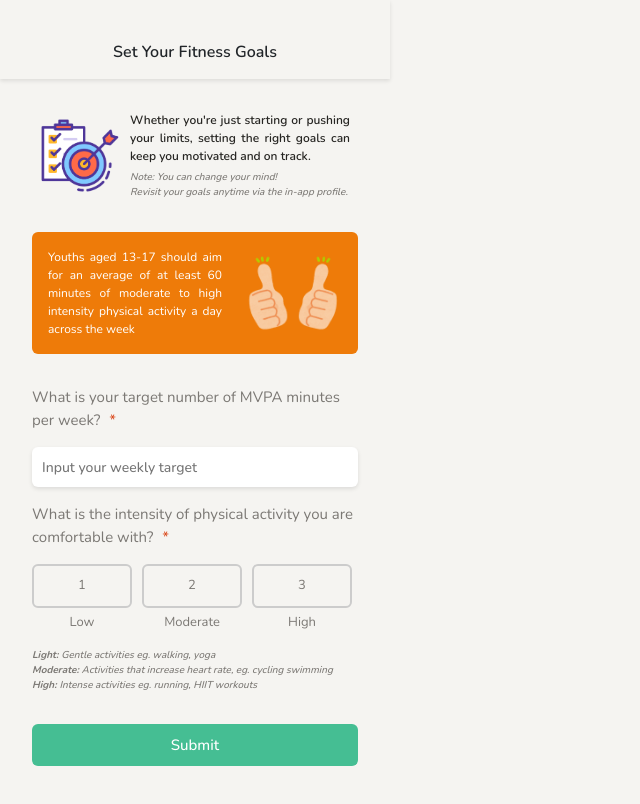
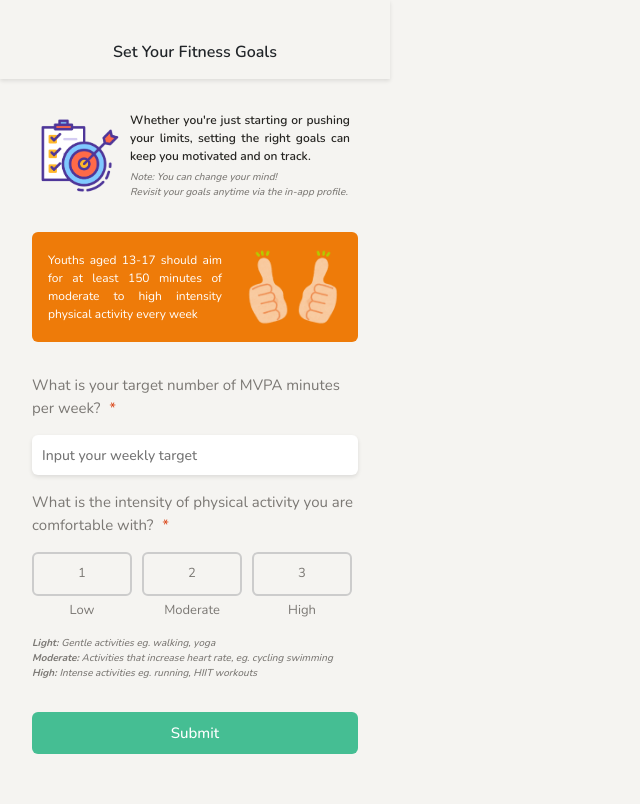
Before and after one commit to sherrykjy/IS483, a Vue app in the folder h365/: page /goal in a window 1280 px wide. Shown: the top 804 px of the page, without its empty margins (0-640 px from the left). Built offline with nearby package versions, Linux system fonts and the light colour scheme.

Commit message:
update mvpa number on goal setting page

```diff
--- a/h365/src/views/goalSettingPage.vue
+++ b/h365/src/views/goalSettingPage.vue
@@ -19,8 +19,8 @@
     <div class="container">
         <div class="banner">
             <div class="text">
-                <p class="body"> Youths aged 13-17 should aim for an average of at least 60 minutes
-                 of moderate to high intensity physical activity a day across the week </p>
+                <p class="body"> Youths aged 13-17 should aim for at least 150 minutes
+                    of moderate to high intensity physical activity every week </p>
             </div>
 
             <div class="image">
```
